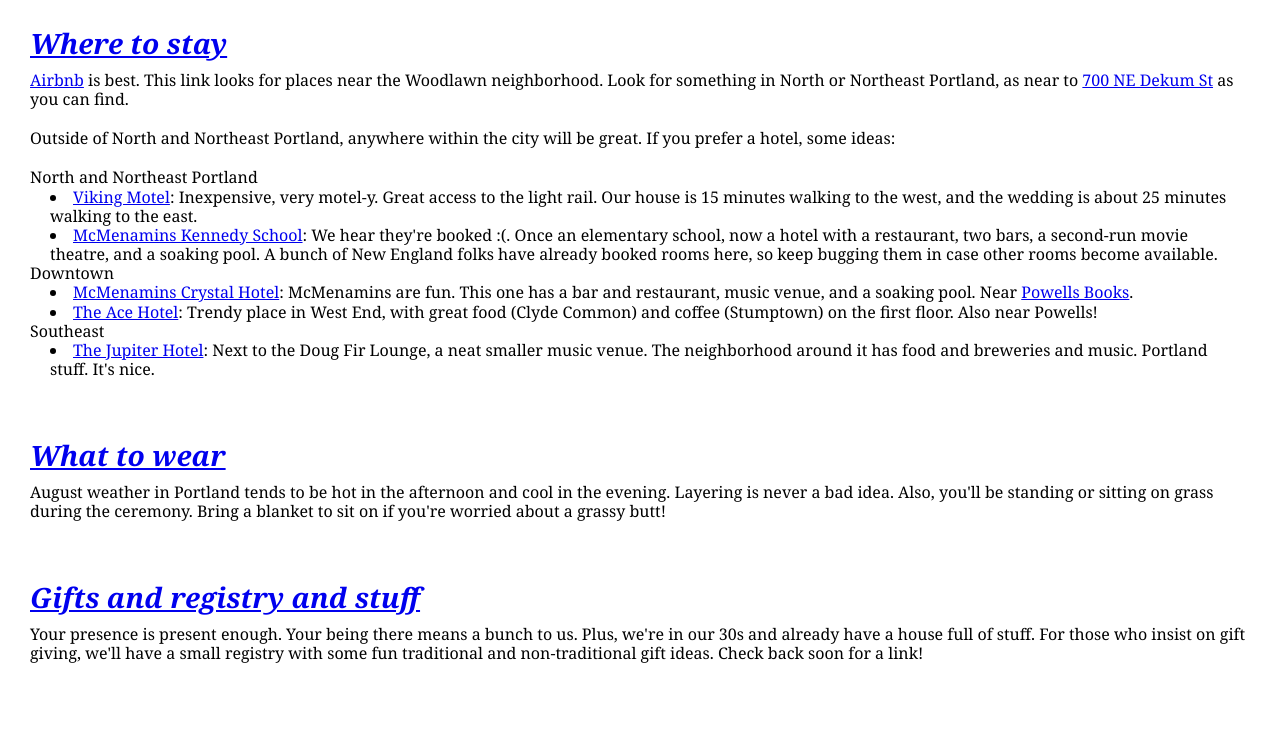
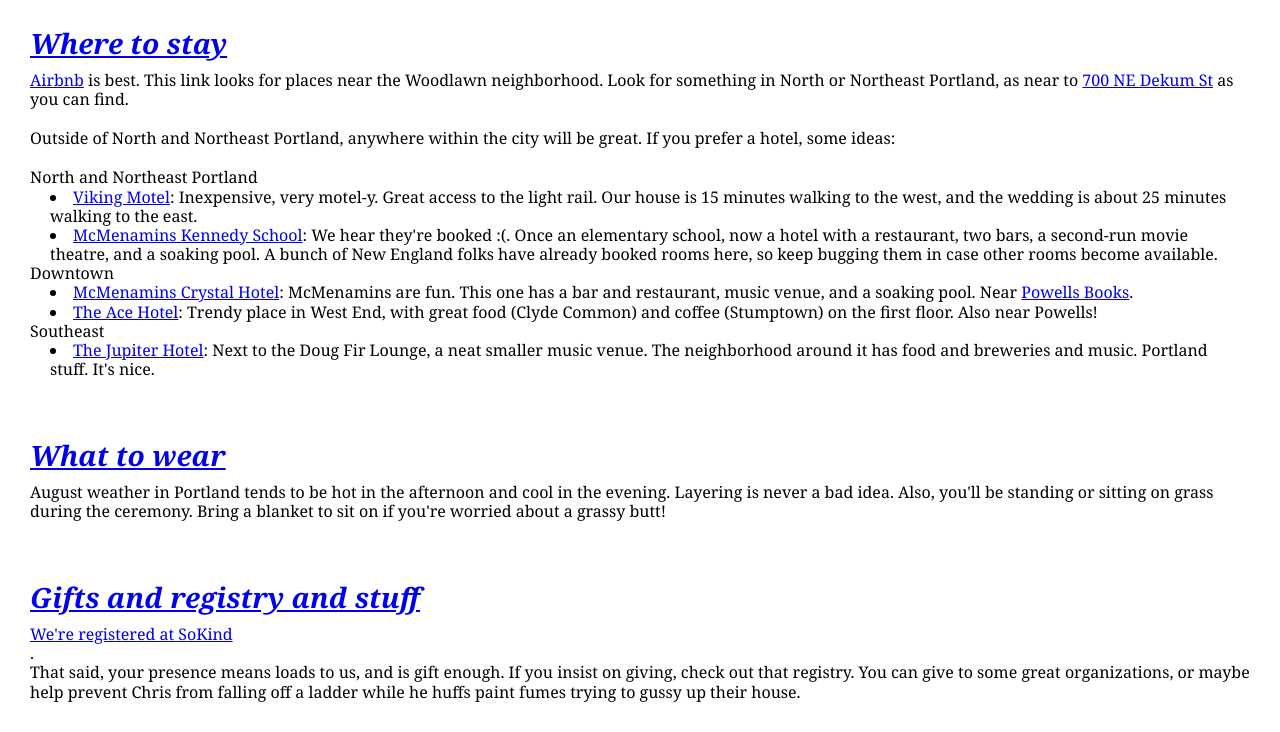
Before and after one commit to taketime/party, a plain HTML site: page index.html in a window 1280 px wide. Shown: the part 815-1547 px from the top of the page. Before the commit the page ends 1508 px from the top, so only its background shows below. Drawn offline with Linux system fonts and the light colour scheme.

Commit message:
Update registry stuff

```diff
--- a/index.html
+++ b/index.html
@@ -202,7 +202,8 @@
         </div>
         <div id="gifts" class="section">
             <h1><a href="#gifts">Gifts and registry and stuff</a></h1>
-            <p>Your presence is present enough. Your being there means a bunch to us. Plus, we're in our 30s and already have a house full of stuff. For those who insist on gift giving, we'll have a small registry with some fun traditional and non-traditional gift ideas. Check back soon for a link!</p>
+            <p><a href="http://www.sokindregistry.org/registry/3579">We're registered at SoKind</a></p>.
+            <p>That said, your presence means loads to us, and is gift enough. If you insist on giving, check out that registry. You can give to some great organizations, or maybe help prevent Chris from falling off a ladder while he huffs paint fumes trying to gussy up their house.</p>
         </div>
     </div>
 </body>
```
